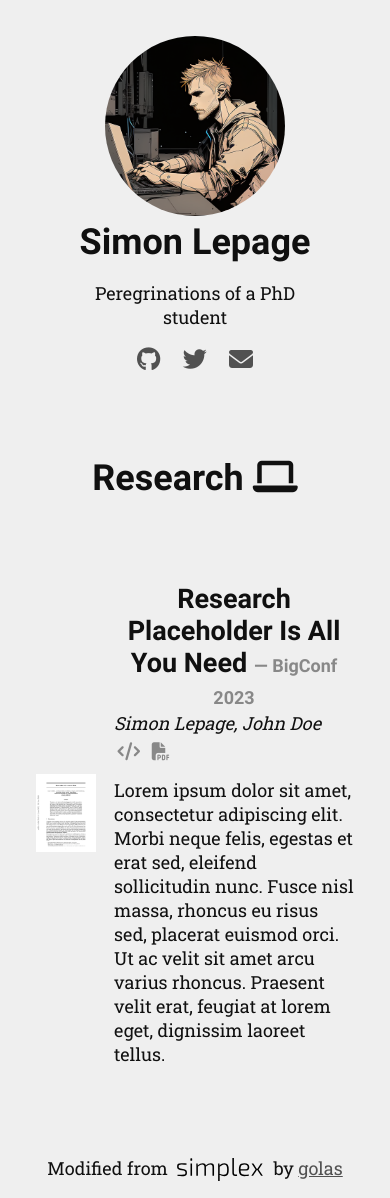
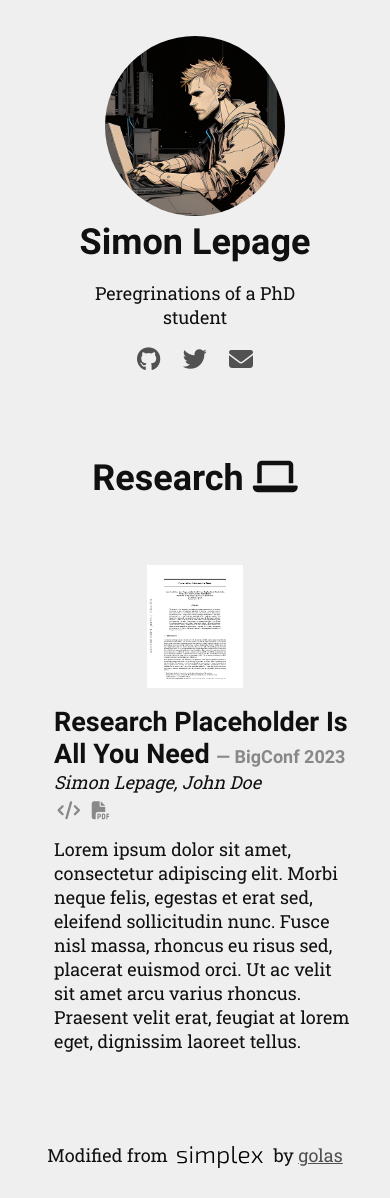
Before and after one commit to Simon-Lepage/simon-lepage.github.io, a Jekyll site: the page built from index.markdown, in a window 390 px wide. Built offline with Jekyll 4.4.1, drawn with Linux system fonts in a browser that asks for light colours.

Commit message:
Responsiveness for thumbnail placement

```diff
--- a/_sass/_feed.scss
+++ b/_sass/_feed.scss
@@ -54,11 +54,21 @@
                 align-items: flex-start;
             };
 
+            @include for-size('tablet'){
+                flex-direction: column;
+            }
+
             .icon {
                 flex:0.2;
 
                 img{
                     width:100%;
+
+                    @include for-size('tablet'){
+                        display:block;
+                        margin: auto;
+                        width:30%
+                    }
                 }
             }
 
@@ -93,7 +103,6 @@
 
                 @include for-size('tablet'){
                     margin: 1rem 0 0 0;
-                    text-align: center;
                 }
             }
 
--- a/_sass/_post.scss
+++ b/_sass/_post.scss
@@ -47,21 +47,11 @@ $postMaxWidth: 1000px;
         &__divider{
             color: var(--c-postMeta);
             margin: 0 1rem !important;
-
-            @include for-size('tablet'){
-                display: none;
-            }
         }
 
         i {
             margin: .4rem .2rem;
             font-size: var(--s-p);
-        }
-
-
-
-        @include for-size('tablet'){
-            flex-direction: column;
         }
     }
 
```
